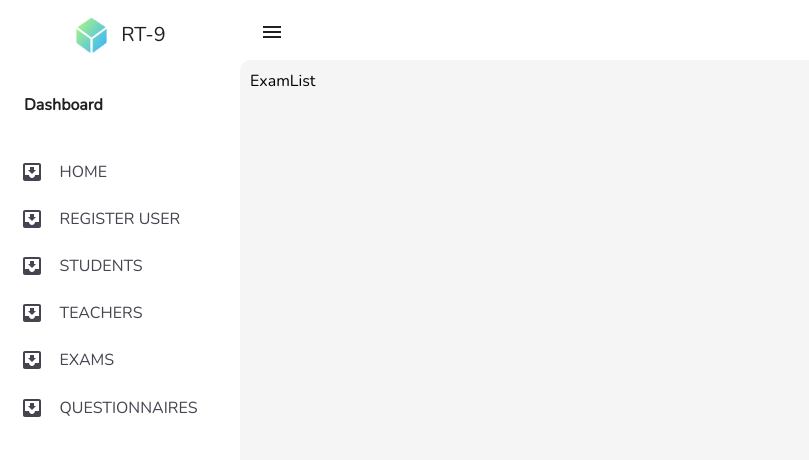
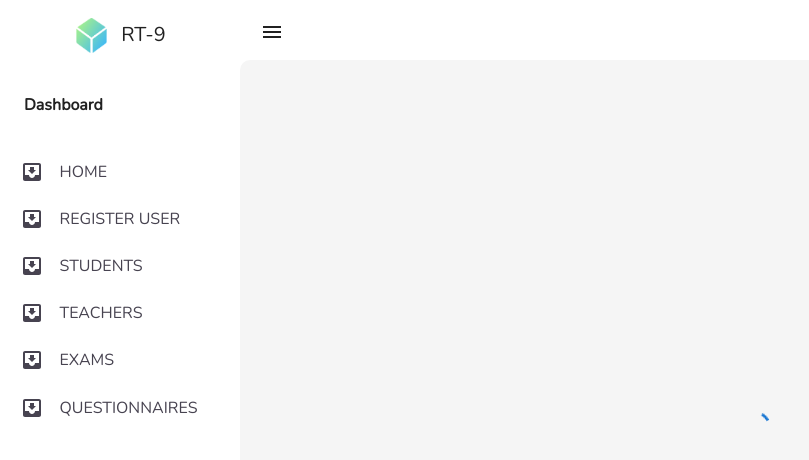
Before and after one commit to OssamaBinBilal/Test_Project, a React (Create React App) app in the folder client/: page /admin/exams in a window 1280 px wide. Shown: the top 460 px of the page, without its empty margins (0-809 px from the left). Built offline with nearby package versions, Linux system fonts and the light colour scheme.

Commit message:
feat: Implement loading UI for pages
- Create loading spinner component

```diff
--- a/client/src/components/SideNavLayout/MainBar/Mainbar.js
+++ b/client/src/components/SideNavLayout/MainBar/Mainbar.js
@@ -1,7 +1,23 @@
 import { Box, useTheme } from "@mui/material";
-import React from "react";
+import React, { useState } from "react";
 import Navbar from "../Navbar/Navbar";
 import { useCustomizable } from "../../../context/useCustomizable";
+import CircularProgress from "@mui/material/CircularProgress";
+
+const PageLoading = () => {
+  return (
+    <Box
+      sx={{
+        display: "flex",
+        height: "100%",
+        alignItems: "center",
+        justifyContent: "center",
+      }}
+    >
+      <CircularProgress variant="indeterminate" thickness={3} />
+    </Box>
+  );
+};
 
 const Mainbar = (props) => {
   const {
@@ -11,6 +27,8 @@ const Mainbar = (props) => {
     secondaryBackgroundMain,
     scrollbarColorMain,
   } = useCustomizable();
+
+  const [loading, setLoading] = useState(true);
 
   return (
     <Box>
@@ -44,7 +62,7 @@ const Mainbar = (props) => {
             },
           }}
         >
-          {props.children}
+          {!loading ? props.children : <PageLoading />}
         </Box>
       </Box>
     </Box>
```
